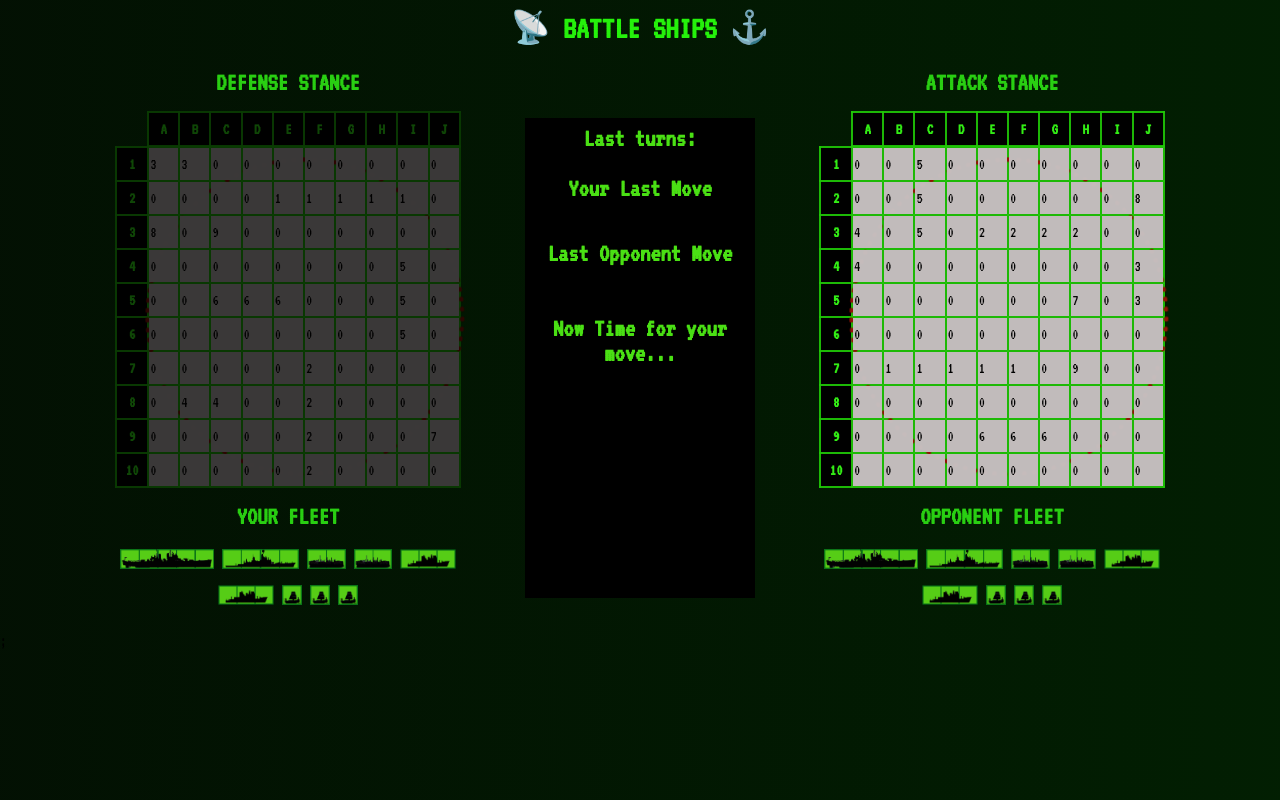
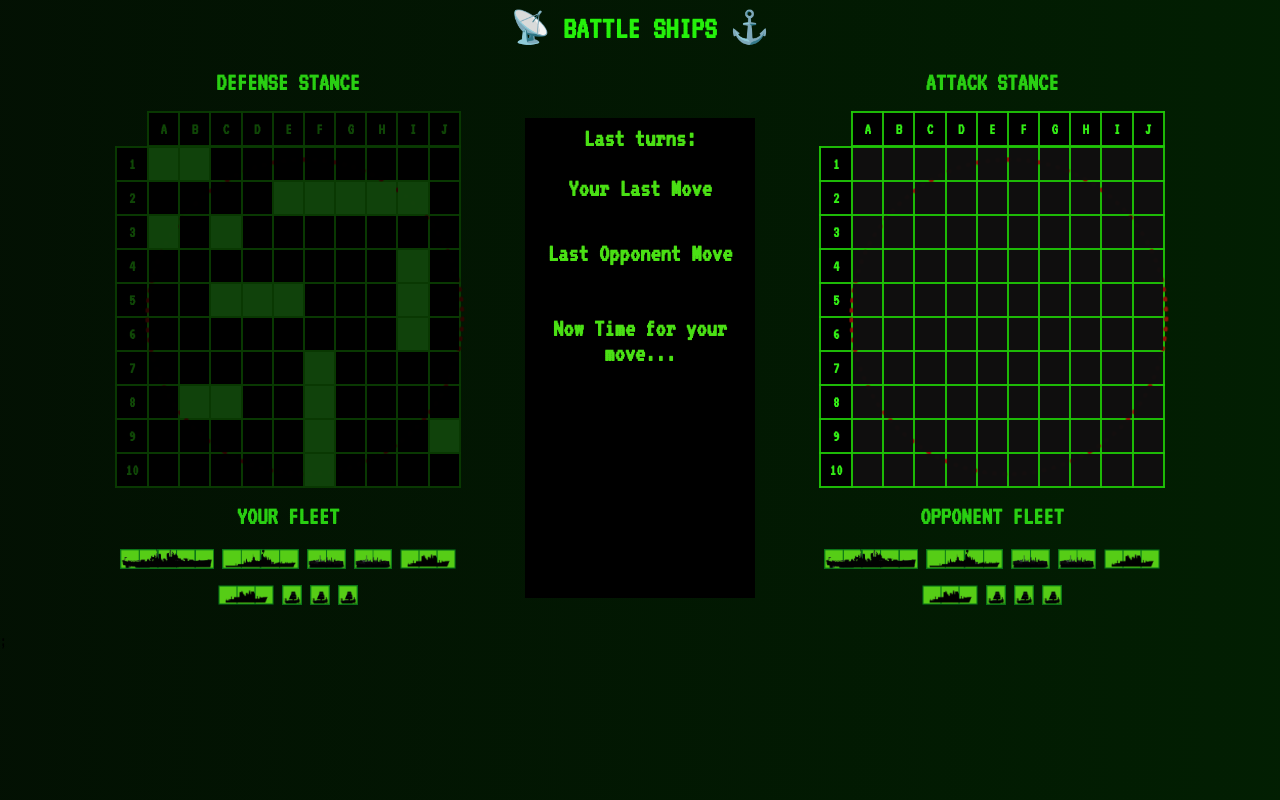
Before and after one commit to JaroslawOgonowski/battle-ships, a React (Create React App) app: page / in a window 1280 px wide. Built offline with nearby package versions, Linux system fonts and the light colour scheme.

Commit message:
color switchers update

```diff
--- a/src/Board/index.tsx
+++ b/src/Board/index.tsx
@@ -242,14 +242,12 @@ export const Board: React.FC<BoardProps> = ({
                   color={
                     opponentBoard
                       ? stateColorSwitcher(cell.state)
-                      : //: valueColorSwitcher(cell.value)
-                        stateColorSwitcher(cell.state)
+                      : valueColorSwitcher(cell.value, cell.state)
                   }
                   data-coordinates={`(${columnHeaders[columnIndex]}, ${
                     rowIndex + 1
                   })`}
                 >
-                  {cell.value}
                 </StyledCell>
               ))}
             </tr>
--- a/src/Board/stateColorSwitcher.tsx
+++ b/src/Board/stateColorSwitcher.tsx
@@ -1,7 +1,7 @@
 export const stateColorSwitcher = (state: string) => {
   switch (state) {
     case "Initial":
-      return "#c7c1c1f8";
+      return "#100f0ff8";
     case "Hit":
       return "#e83c12f8";//hit
     case "Missed":
--- a/src/Board/valueColorSwitcher.tsx
+++ b/src/Board/valueColorSwitcher.tsx
@@ -1,25 +1,113 @@
-export const valueColorSwitcher = (value: number) => {
+export const valueColorSwitcher = (value: number, state: string) => {
   switch (value) {
     case 0:
-      return "#000000f8"; //no ship
+      switch (state) {
+        case "initial":
+          return "#000000f8";
+        case "Missed":
+          return "#258153f8";
+        default:
+          return "#000000f8";
+      }
     case 1:
-      return "#36d64ef8"; //single
+      switch (state) {
+        case "initial":
+          return "#36e426f8";
+        case "Hit":
+          return "#e83c12f8";
+        case "Direct Hit":
+          return "#b11313f8";
+        default:
+          return "#36e426f8";
+      }
     case 2:
-      return "#36e426f8"; //2
+      switch (state) {
+        case "initial":
+          return "#36e426f8";
+        case "Hit":
+          return "#e83c12f8";
+        case "Direct Hit":
+          return "#b11313f8";
+        default:
+          return "#36e426f8";
+      }
     case 3:
-      return "#2ad513f8";
+      switch (state) {
+        case "initial":
+          return "#36e426f8";
+        case "Hit":
+          return "#e83c12f8";
+        case "Direct Hit":
+          return "#b11313f8";
+        default:
+          return "#36e426f8";
+      }
     case 4:
-      return "#036408f8";
+      switch (state) {
+        case "initial":
+          return "#36e426f8";
+        case "Hit":
+          return "#e83c12f8";
+        case "Direct Hit":
+          return "#b11313f8";
+        default:
+          return "#36e426f8";
+      }
     case 5:
-      return "#05350bf8";
+      switch (state) {
+        case "initial":
+          return "#36e426f8";
+        case "Hit":
+          return "#e83c12f8";
+        case "Direct Hit":
+          return "#b11313f8";
+        default:
+          return "#36e426f8";
+      }
     case 6:
-      return "#397c42f8";
+      switch (state) {
+        case "initial":
+          return "#36e426f8";
+        case "Hit":
+          return "#e83c12f8";
+        case "Direct Hit":
+          return "#b11313f8";
+        default:
+          return "#36e426f8";
+      }
     case 7:
-      return "#18ab15f8";
+      switch (state) {
+        case "initial":
+          return "#36e426f8";
+        case "Hit":
+          return "#e83c12f8";
+        case "Direct Hit":
+          return "#b11313f8";
+        default:
+          return "#36e426f8";
+      }
     case 8:
-      return "#0a811af8";
+      switch (state) {
+        case "initial":
+          return "#36e426f8";
+        case "Hit":
+          return "#e83c12f8";
+        case "Direct Hit":
+          return "#b11313f8";
+        default:
+          return "#36e426f8";
+      }
     case 9:
-      return "#339d13f8";
+      switch (state) {
+        case "initial":
+          return "#36e426f8";
+        case "Hit":
+          return "#e83c12f8";
+        case "Direct Hit":
+          return "#b11313f8";
+        default:
+          return "#36e426f8";
+      }
     default:
       return "#1c1919f8";
   }
```
